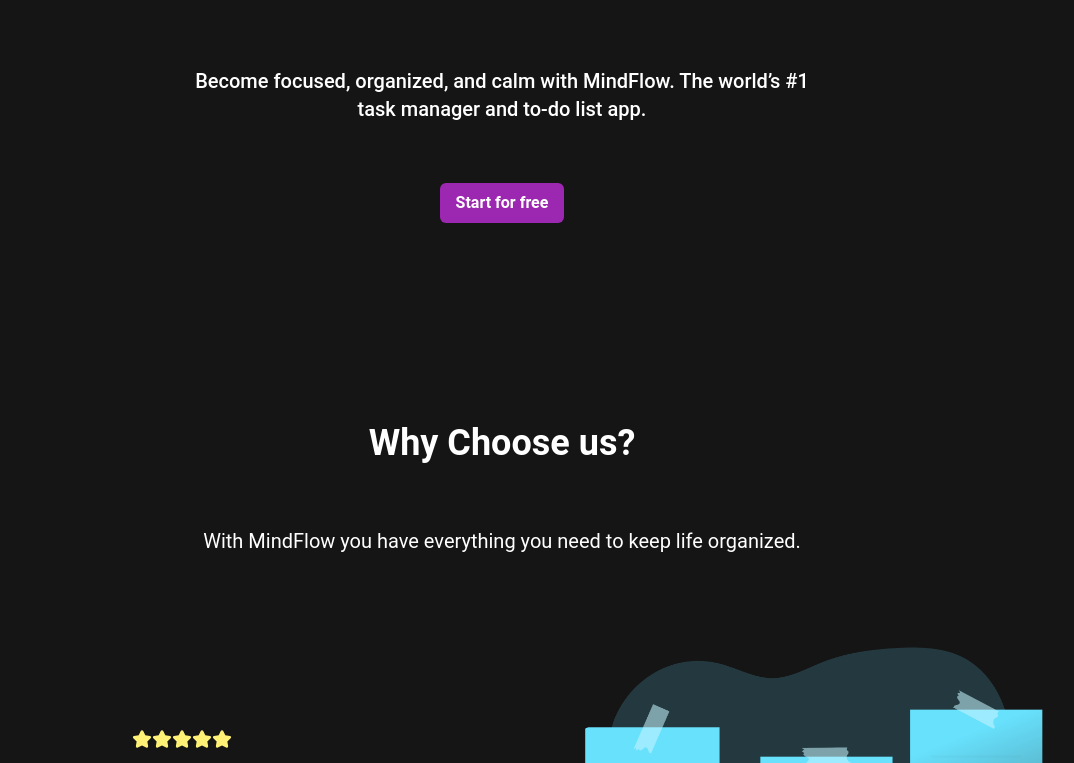
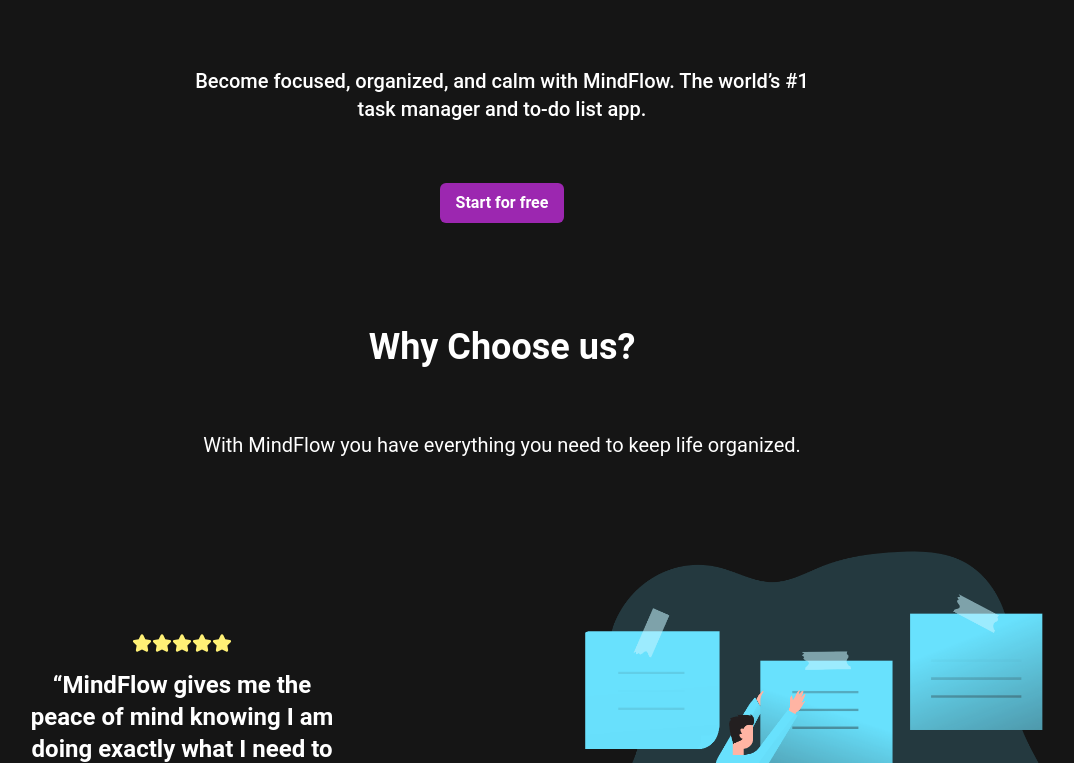
Before and after one commit to Pablog137/MindFlow, a React (Vite) app in the folder frontend/: page / in a window 1280 px wide. Shown: the part 337-1100 px from the top of the page, without its empty margins (138-1212 px from the left). Built offline with nearby package versions, Linux system fonts and the light colour scheme.

Commit message:
navigate between sections and smooth transition

```diff
--- a/frontend/src/components/NavBar.tsx
+++ b/frontend/src/components/NavBar.tsx
@@ -7,15 +7,15 @@
     const links = [
         {
             name: "Features",
-            url: "#",
+            url: "#features",
         },
         {
             name: "Why MindFlow",
-            url: "#",
+            url: "#why-us",
         },
         {
             name: "Pricing",
-            url: "#",
+            url: "#pricing",
         },
     ];
 
--- a/frontend/src/components/WhyUs.tsx
+++ b/frontend/src/components/WhyUs.tsx
@@ -5,14 +5,17 @@
 export default function WhyUs() {
     return (
         <>
-            <div className="text-white mt-10 grid grid-cols-12 justify-center">
-                <div className="col-span-12 mt-12 md:mt-40 flex justify-center items-center">
+            <div
+                className="text-white mt-10 grid grid-cols-12 justify-center"
+                id="why-us"
+            >
+                <div className="col-span-12 mt-12 md:mt-16 flex justify-center items-center">
                     <h1 className="text-2xl sm:text-3xl md:text-4xl text-center font-bold">
                         Why Choose us?
                     </h1>
                 </div>
                 <div className="col-span-12 mt-8 md:mt-16 flex justify-center items-center">
-                    <h5 className="text-md sm:text-lg md:text-xl text-center">
+                    <h5 className="text-md sm:text-lg md:text-xl text-center ps-8 pe-8">
                         With MindFlow you have everything you need to keep life
                         organized.
                     </h5>
--- a/frontend/src/index.css
+++ b/frontend/src/index.css
@@ -25,3 +25,7 @@
 *::-webkit-scrollbar-thumb:active {
     background-color: #af6fb0;
 }
+
+html {
+    scroll-behavior: smooth;
+}
```
